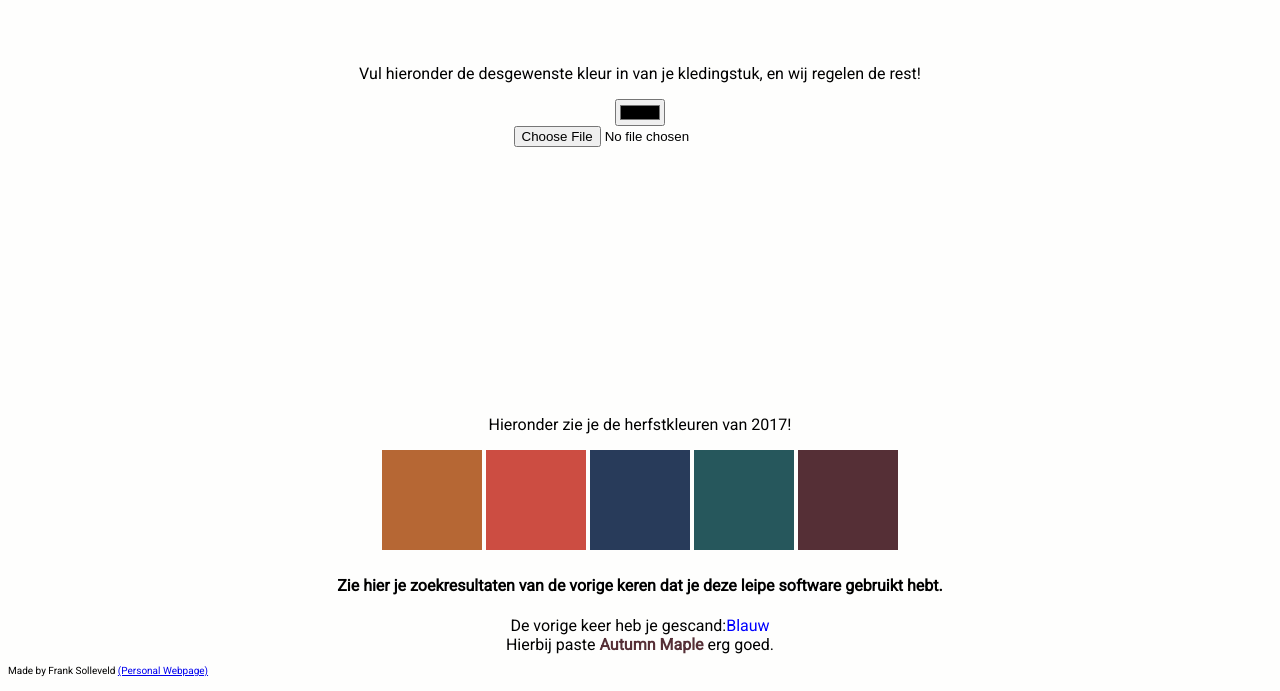
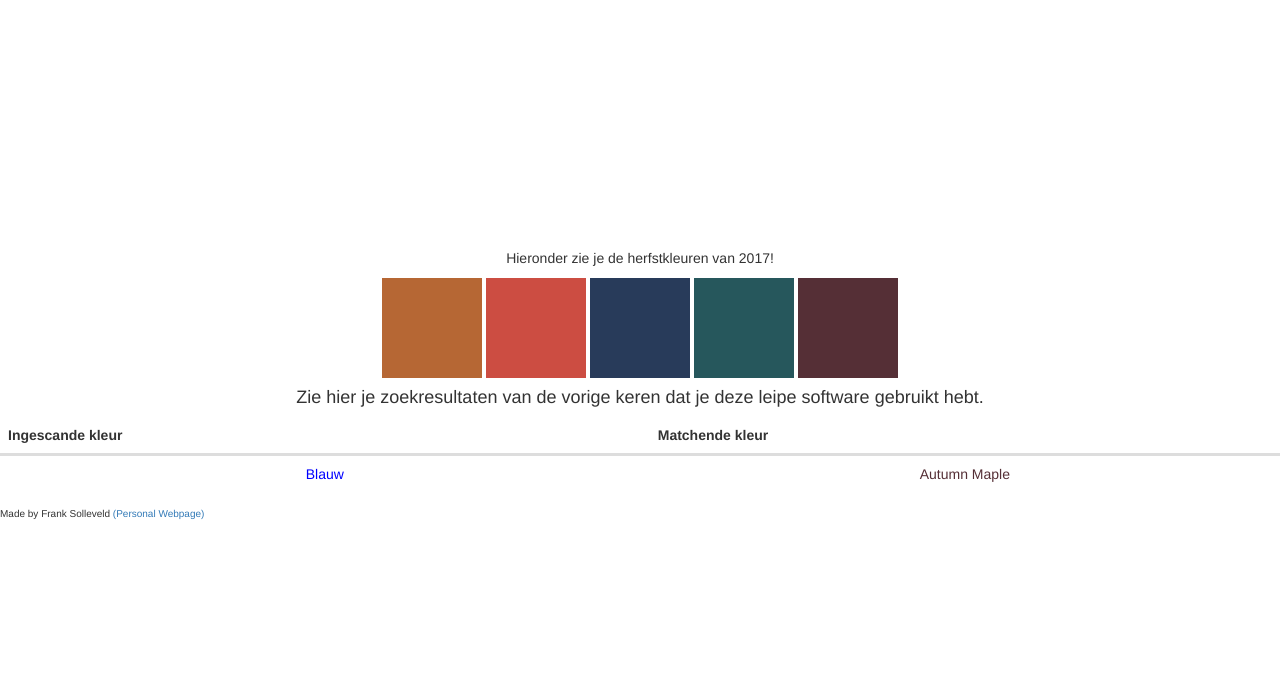
Before and after one commit to DuncanK17/ProjectColour, a plain HTML site: page index.html in a window 1280 px wide. Shown: the part 216-907 px from the top of the page. After the commit the page ends 800 px from the top, so only its background shows below. Drawn offline with nearby package versions, Linux system fonts and the light colour scheme.

Commit message:
Search history

```diff
--- a/index.html
+++ b/index.html
@@ -12,6 +12,9 @@
     <!-- Custom JS inladen -->
     <script src="//ajax.googleapis.com/ajax/libs/jquery/1.10.1/jquery.min.js"></script>
     <!-- jQuery inladen -->
+    <link rel="stylesheet" href="https://maxcdn.bootstrapcdn.com/bootstrap/3.3.7/css/bootstrap.min.css">
+    <script src="https://maxcdn.bootstrapcdn.com/bootstrap/3.3.7/js/bootstrap.min.js"></script>
+    <!-- Bootstrap inladen -->
     <meta name="viewport" content="width=device-width, initial-scale=1">
 </head>
 
@@ -28,6 +31,7 @@
                 <p>Vul hieronder de desgewenste kleur in van je kledingstuk, en wij regelen de rest!</p>
             </article>
 
+            <!-- Dit is een simpel form dat in principe niet in het uiteindelijke project zal komen. -->
             <form>
                 <input id="color" name="color" type="color">
                 <input type="file">
@@ -35,6 +39,7 @@
 
             <p>Hieronder zie je de herfstkleuren van 2017!</p>
 
+            <!-- Alle kleuren zijn verwerkt in een div, dit omdat ik ze allemaal dezelfde grootte wil hebben en naast elkaar wil hebben staan. -->
             <div id="colors">
                 <img class="colors_object" src="media/images/AutumnMaple.png"/>
                 <img class="colors_object" src="media/images/grenadine.png"/>
@@ -43,11 +48,27 @@
                 <img class="colors_object" src="media/images/tawnyport.png"/>
             </div>
 
+            <!-- Dit wordt de zoekgeschiedenis, verwerkt in een tabel met de Bootstrap looks. -->
             <div id="history">
 
                 <h4>Zie hier je zoekresultaten van de vorige keren dat je deze leipe software gebruikt hebt.</h4>
-                <p>De vorige keer heb je gescand:<span id="blue">Blauw</span><br>
-                Hierbij paste <span id="maple"><b>Autumn Maple</b></span> erg goed.</p>
+
+                <table class="container table">
+                    <!-- De koppen van de tabel. -->
+                    <thead>
+                        <tr>
+                            <th>Ingescande kleur</th>
+                            <th>Matchende kleur</th>
+                        </tr>
+                    </thead>
+                    <!-- De ingevulde data. -->
+                    <tbody>
+                        <tr>
+                            <td id="blue">Blauw</td>
+                            <td id="maple">Autumn Maple</td>
+                        </tr>
+                    </tbody>
+                </table>
 
 
 
--- a/styles/styles.css
+++ b/styles/styles.css
@@ -44,12 +44,6 @@ form {
     display: inline-block;
 }
 
-footer {
-    position: relative;
-    bottom: 5px;
-    font-size: 10px;
-}
-
 #blue {
     color: blue;
 }
@@ -57,3 +51,9 @@ footer {
 #maple {
     color: #552f36;
 }
+
+footer {
+    position: relative;
+    bottom: 5px;
+    font-size: 10px;
+}
```
